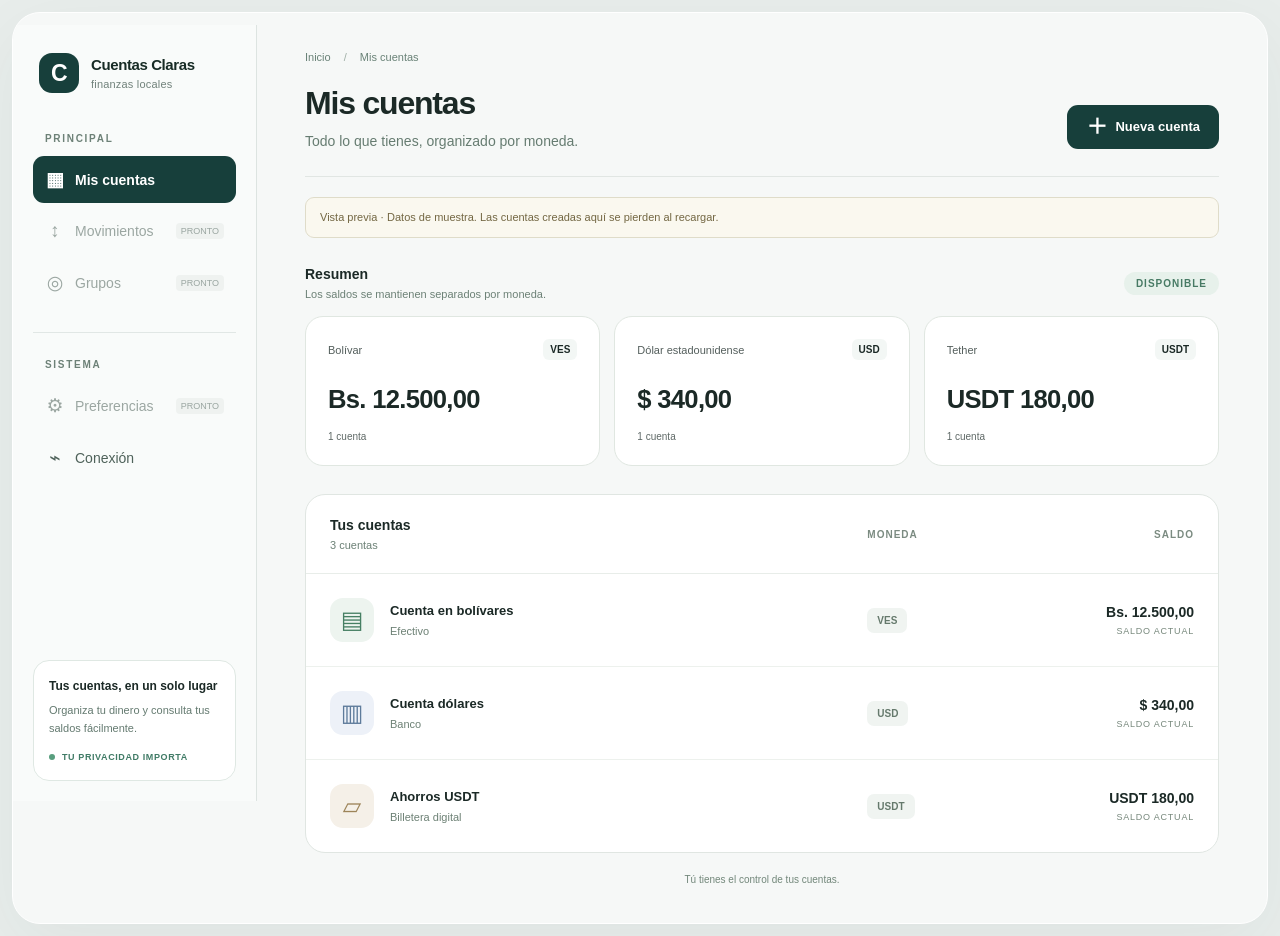
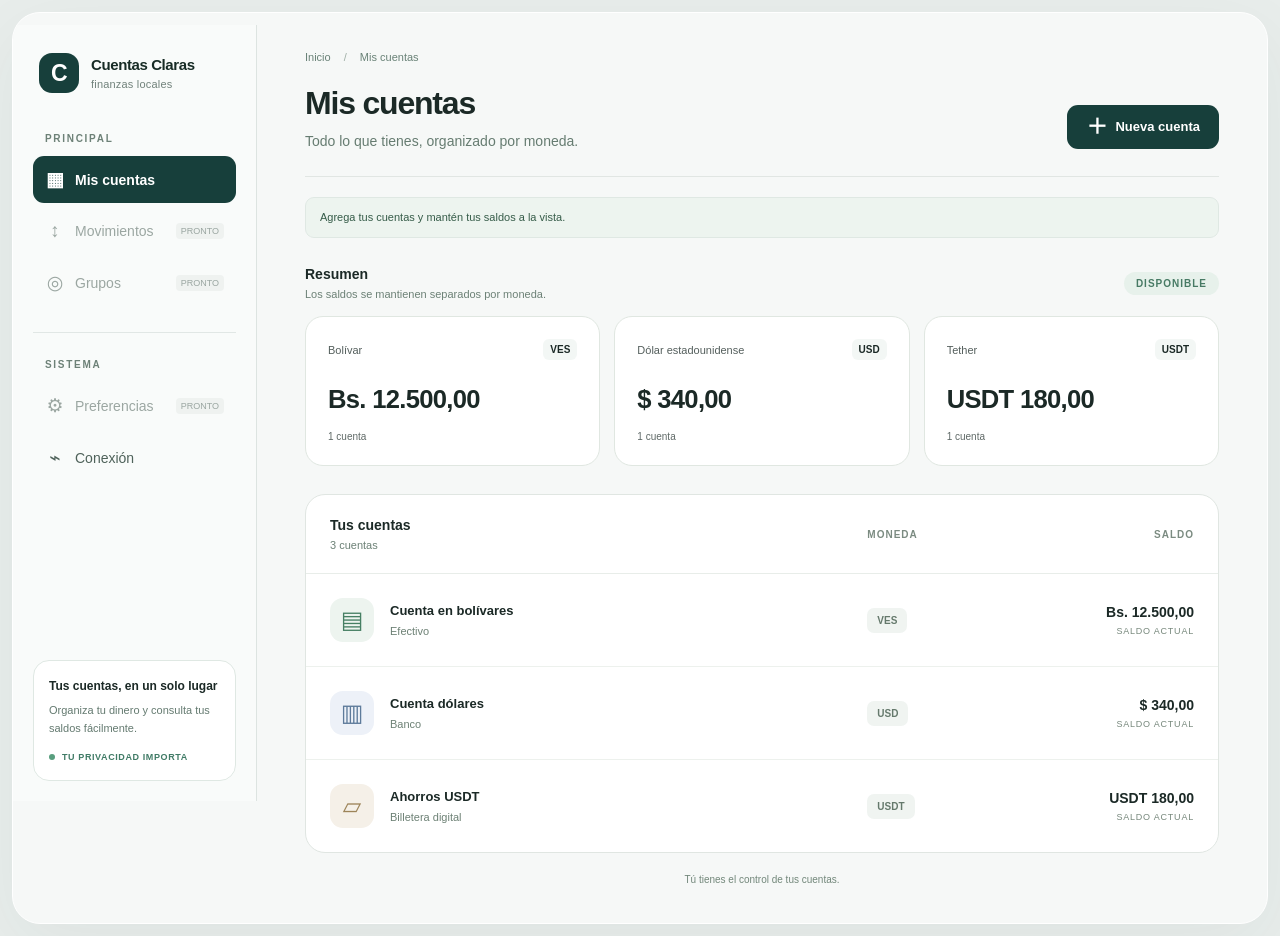
Before and after one commit to CI3715/Grupo2_LimitTokenReached, a Next.js app in the folder app/: page / in a window 1280 px wide. Built offline with nearby package versions, Linux system fonts and the light colour scheme.

Commit message:
chore(ui): actualizar mensaje de Mis cuentas

```diff
--- a/app/src/app/accounts.css
+++ b/app/src/app/accounts.css
@@ -224,12 +224,12 @@
 .account-secondary:hover:not(:disabled) {
   background: #e1eae4;
 }
-.preview-notice {
+.accounts-guidance {
   padding: 11px 14px;
-  border: 1px solid #dfdcc9;
+  border: 1px solid #dfe8e3;
   border-radius: 9px;
-  background: #faf8ef;
-  color: #736743;
+  background: #edf4ef;
+  color: #365c49;
   font-size: 11px;
   line-height: 1.6;
   margin: 20px 0 0;
--- a/app/src/app/page.tsx
+++ b/app/src/app/page.tsx
@@ -20,9 +20,8 @@ export default function HomePage() {
             onCreateAccount={() => setCreateOpen(true)}
             disabled={false}
           />
-          <p className="preview-notice">
-            Vista previa · Datos de muestra. Las cuentas creadas aquí se pierden
-            al recargar.
+          <p className="accounts-guidance">
+            Agrega tus cuentas y mantén tus saldos a la vista.
           </p>
           <span className="sr-only" role="status">
             {announcement}
```
